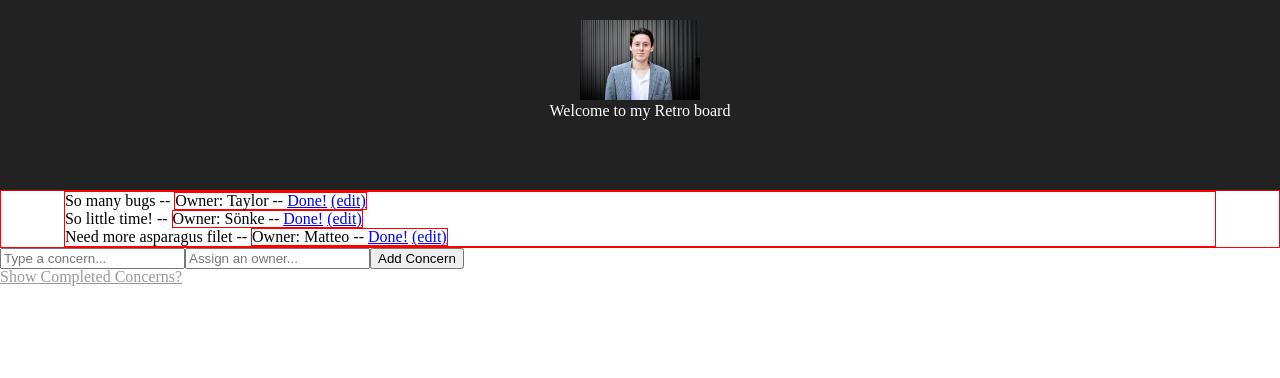
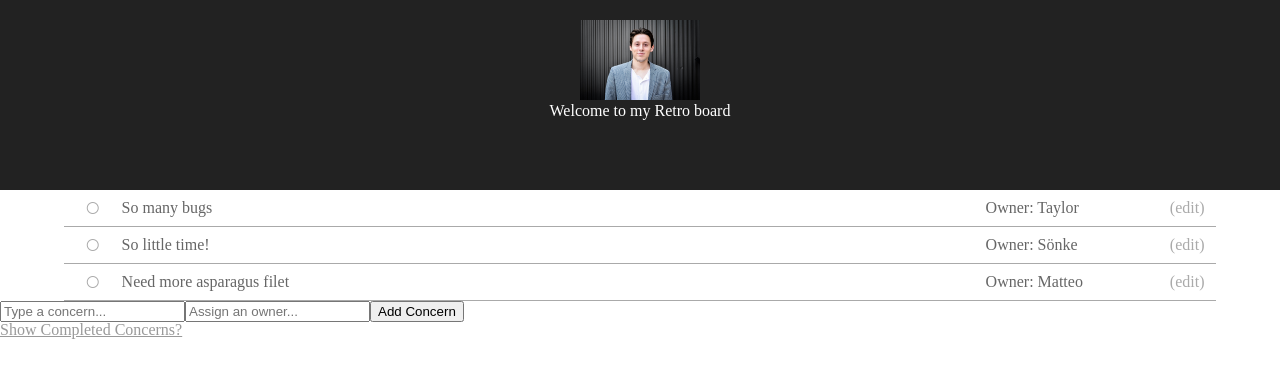
Before and after one commit to taykcrane/practice-todo, a React (Create React App) app: page / in a window 1280 px wide. Shown: the top 378 px of the page. Built offline with nearby package versions, Linux system fonts and the light colour scheme.

Commit message:
did a bunch more styling

```diff
--- a/package.json
+++ b/package.json
@@ -3,10 +3,12 @@
   "version": "0.1.0",
   "private": true,
   "dependencies": {
+    "font-awesome": "^4.7.0",
     "prop-types": "^15.5.10",
     "react": "^15.6.1",
     "react-dom": "^15.6.1",
-    "react-scripts": "1.0.12"
+    "react-scripts": "1.0.12",
+    "react-transition-group": "^1.2.0"
   },
   "scripts": {
     "start": "react-scripts start",
--- a/src/components/App.js
+++ b/src/components/App.js
@@ -16,9 +16,9 @@ class App extends React.Component {
 
     this.state = {
       todos: [
-        { todo: "So many bugs", owner: "Taylor", isEditing: false },
-        { todo: "So little time!", owner: "Sönke", isEditing: false },
-        { todo: "Need more asparagus filet", owner: "Matteo", isEditing: false },
+        { id: 1, todo: "So many bugs", owner: "Taylor", isEditing: false },
+        { id: 2, todo: "So little time!", owner: "Sönke", isEditing: false },
+        { id: 3, todo: "Need more asparagus filet", owner: "Matteo", isEditing: false },
       ],
       completedTodos: [{ todo: "App keeps crashing", owner: "Joe" }],
       showCompleted: false,
@@ -27,9 +27,11 @@ class App extends React.Component {
 
   addTodo(newTodo, newOwner) {
     var todos = [...this.state.todos];
+    var timestamp = Date.now();
     todos.push({
       todo: newTodo,
       owner: newOwner,
+      id: timestamp,
     });
     this.setState({
       todos: todos,
--- a/src/components/TodoList.css
+++ b/src/components/TodoList.css
@@ -1,25 +1,75 @@
 .concerns-list {
-	border: 1px solid red;
+	/*outline: 1px solid red;*/
 	display: flex;
 	justify-content: center;
 }
 
 .concerns-list ul {
-	border: 1px solid red;
+	/*outline: 1px solid red;*/
 	list-style-type: none;
 	width: 90%;
 }
 
-.actions {
-	display: inline-block;
-	border: 1px solid red;
+.concerns-list li {
+	width: 100%;
+	padding: 10px 0;
+	border-bottom: 1px solid #aaa;
 }
 
-.complete,
-.edit {
-	text-decoration: underline;
-	color: blue;
+.concern-item {
+	display: inline-block;
+	/*outline: 1px solid red;*/
+}
+
+.concern-name {
+	width: 75%;
+	color: #666;
+}
+
+.concern-owner {
+	width: 15%;
+	color: #666;
+}
+
+.concern-complete,
+.concern-edit {
+	width: 5%;
+	text-align: center;
+	color: #aaa;
+}
+
+.concern-complete .fa-circle-thin {
 	cursor: pointer;
+	padding: 0px 20%;
+	transition: color 200ms;
+}
+
+.concern-complete .fa-circle-thin:hover {
+	color: #00ff99;
+}
+
+.concern-transition-enter {
+	opacity: 0.01;
+	max-height: 0;
+}
+
+.concern-transition-enter.concern-transition-enter-active {
+	opacity: 1;
+	max-height: 100px;
+	transition: all 10000ms;
+}
+
+.concern-transition-leave {
+	/*opacity: 1;*/
+	background-color: white;
+	max-height: 100%;
+}
+
+.concern-transition-leave.concern-transition-leave-active {
+	/*opacity: 0.01;*/
+	background-color: red;
+	max-height: 0;
+	transition: all 10000ms;
 }
 
 .emptyConcernError {
--- a/src/components/TodoList.js
+++ b/src/components/TodoList.js
@@ -1,5 +1,6 @@
 import React from "react";
 import PropTypes from "prop-types";
+import { CSSTransitionGroup } from "react-transition-group";
 import "./TodoList.css";
 
 class TodoList extends React.Component {
@@ -100,17 +101,14 @@ class TodoList extends React.Component {
         } else {
             return (
                 <div>
-                    <span>{item.todo} -- </span>
-                    <div className="actions">
-                        <span>{item.owner ? `Owner: ${item.owner}  --  ` : null}</span>
-                        <span className="complete" onClick={() => this.props.completeTodo(index)}>
-                            Done!
-                        </span>
-                        <span> </span>
-                        <span className="edit" onClick={() => this.handleEditTodoButtonClick(item, index)}>
-                            (edit)
-                        </span>
-                    </div>
+                    <span className="concern-item concern-complete">
+                        <span className="fa fa-circle-thin" style={{ fontSize: "14px" }} onClick={() => this.props.completeTodo(index)} />
+                    </span>
+                    <span className="concern-item concern-name">{item.todo}</span>
+                    <span className="concern-item concern-owner">{item.owner ? `Owner: ${item.owner}` : null}</span>
+                    <span className="concern-item concern-edit" onClick={() => this.handleEditTodoButtonClick(item, index)}>
+                        (edit)
+                    </span>
                 </div>
             );
         }
@@ -120,7 +118,14 @@ class TodoList extends React.Component {
         return (
             <div>
                 <div className="concerns-list">
-                    <ul>{this.props.todos.map((item, index) => <li key={index}>{this.renderReadOrEdit(item, index)}</li>)}</ul>
+                    <CSSTransitionGroup
+                        component="ul"
+                        transitionName="concern-transition"
+                        transitionEnterTimeout={10000}
+                        transitionLeaveTimeout={10000}
+                    >
+                        {this.props.todos.map((item, index) => <li key={item.id}>{this.renderReadOrEdit(item, index)}</li>)}
+                    </CSSTransitionGroup>
                 </div>
                 <form>
                     <input
--- a/src/index.js
+++ b/src/index.js
@@ -3,6 +3,7 @@ import ReactDOM from "react-dom";
 import "./index.css";
 import App from "./components/App";
 import registerServiceWorker from "./registerServiceWorker";
+import "../node_modules/font-awesome/css/font-awesome.min.css";
 
 ReactDOM.render(<App />, document.getElementById("root"));
 registerServiceWorker();
```
